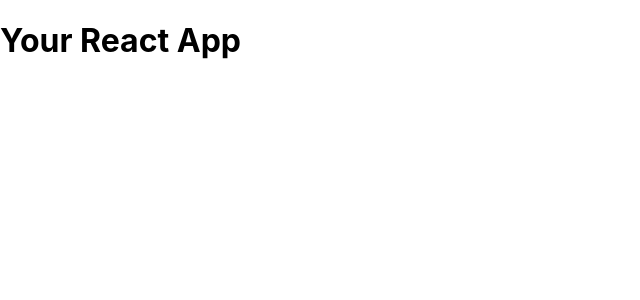
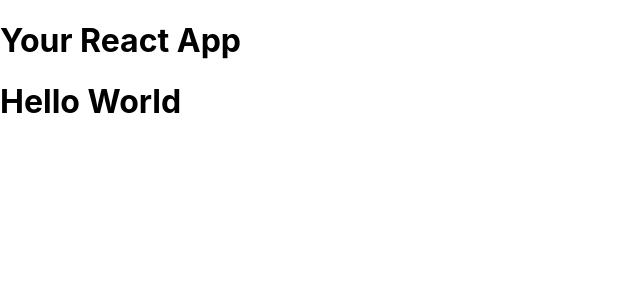
Before and after one commit to Momentum-Team-13/react-slideshow-jreyesri13, a React (Create React App) app: page / in a window 1280 px wide. Shown: the top 300 px of the page, without its empty margins (0-640 px from the left). Built offline with nearby package versions, Linux system fonts and the light colour scheme.

Commit message:
First Steps

```diff
--- a/src/App.js
+++ b/src/App.js
@@ -1,12 +1,18 @@
 import './App.css'
-
+import Slider from './Slideshow'
 // import * as dataSlider from './film-data.json'
 
 function App() {
   return (
-    <div>
-      <h1>Your React App</h1>
-    </div>
+    <>
+      <div>
+        <h1>Your React App</h1>
+      </div>
+      <div>
+        <Slider></Slider>
+
+      </div>
+    </>
   )
 }
 
--- a/src/Slideshow.js
+++ b/src/Slideshow.js
@@ -1 +1,10 @@
 import React, { useState } from 'react';
+
+export default function Slider () {
+
+    return (
+        <h1>Hello World</h1>
+
+
+    )
+}
```
